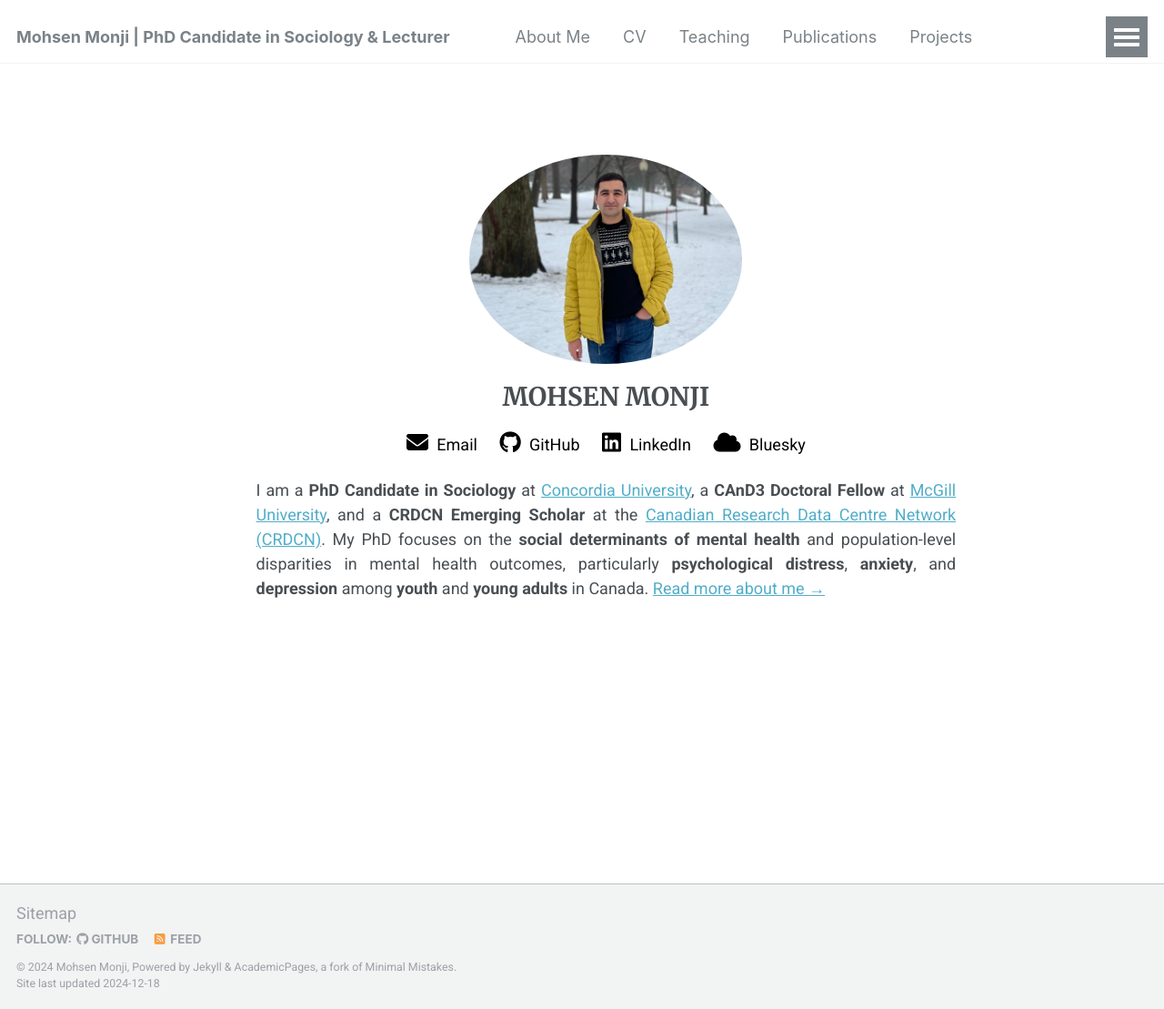
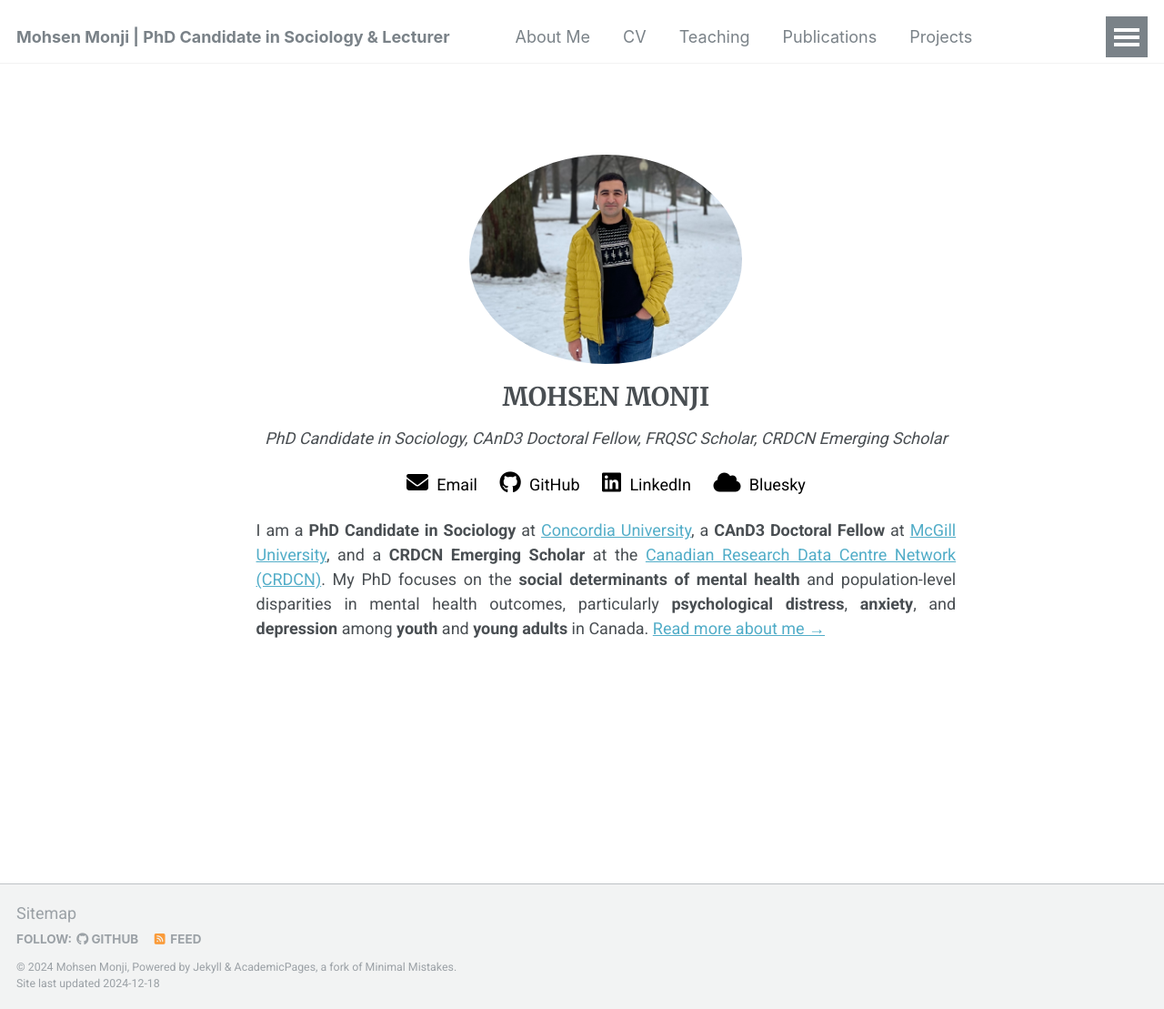
Before and after one commit to Mohsnmonji/mohsnmonji.github.io, a Jekyll site: the page built from _pages/front.md, in a window 1280 px wide and 1109 px high. Shown: the whole window at 91% size. Built offline with Jekyll 4.4.1, drawn with Linux system fonts in a browser that asks for light colours.

Commit message:
Update front.md

```diff
--- a/_pages/front.md
+++ b/_pages/front.md
@@ -13,6 +13,11 @@ hide_avatar: true
 
   <!-- Name -->
   <h1>MOHSEN MONJI</h1>
+
+  <!-- Subtitle -->
+  <p style="font-style: italic; font-size: 18px; margin-top: 5px;">
+    PhD Candidate in Sociology, CAnD3 Doctoral Fellow, FRQSC Scholar, CRDCN Emerging Scholar
+  </p>
 
   <!-- Social Media Links -->
   <p style="margin-top: 20px;">
```
